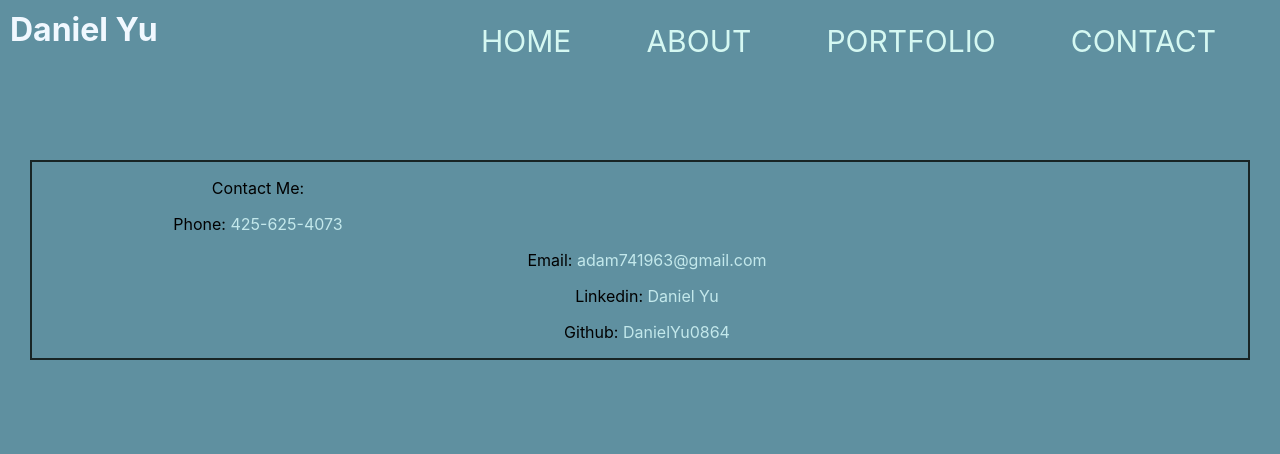
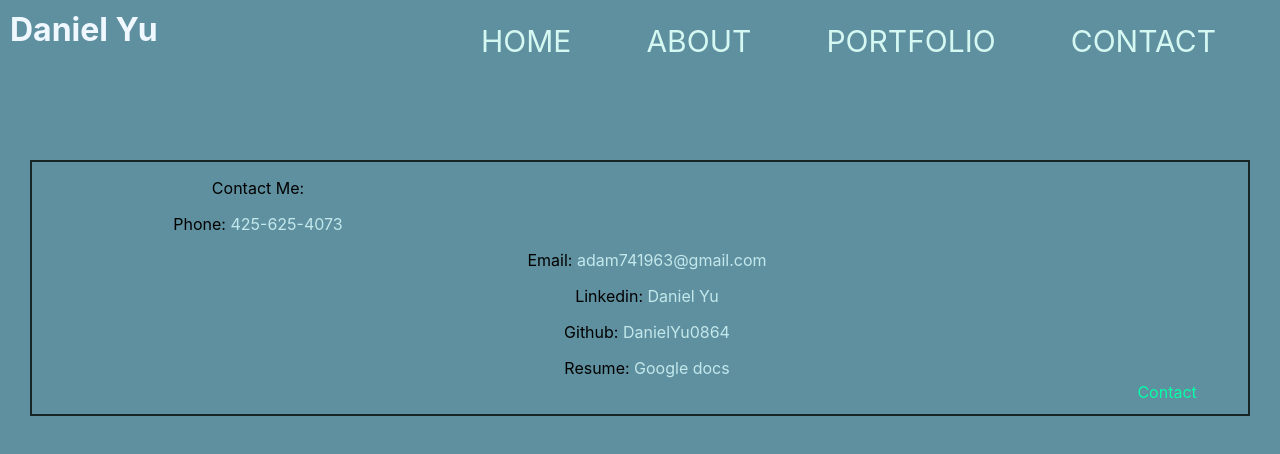
Before and after one commit to DanielYu0864/DanielYu-HomeWork-20-React-Portfolio, a React (Create React App) app: page /contact in a window 1280 px wide. Shown: the top 454 px of the page. Built offline with nearby package versions, Linux system fonts and the light colour scheme.

Commit message:
Resume setup

```diff
--- a/src/App.js
+++ b/src/App.js
@@ -2,7 +2,6 @@ import logo from './logo.svg';
 import { BrowserRouter as Router, Route } from 'react-router-dom';
 import './App.css';
 import Header from './Components/Header';
-import Footer from './Components/Footer';
 import Nav from './Components/Nav';
 import About from './pages/About';
 import Portfolio from './pages/Portfolio';
@@ -21,7 +20,6 @@ function App() {
         <Route exact path='/portfolio' render={() =><Portfolio/>} />
         <Route exact path='/contact' render={() =><Contact/>} />
       </Router>
-      {/* <Footer/> */}
     </div>
   );
 }
--- a/src/Components/Footer/index.js
+++ b/src/Components/Footer/index.js
@@ -1,9 +1,9 @@
 import React from 'react'
-
-function Footer() {
+import './style.css'
+function Footer({value}) {
   return (
-      <footer>
-        Footer
+      <footer className='go-top'>
+        <a href="#header">{value}</a>
       </footer>
   )
 }
--- a/src/Components/Footer/style.css
+++ b/src/Components/Footer/style.css
@@ -0,0 +1,32 @@
+footer {
+  text-align: right;
+}
+
+.go-top {
+  display: flex;
+  justify-content: flex-end;
+  position: relative;
+  top: -12px;
+  left: -4vw;
+}
+
+.go-top a {
+  color: #04ffa6 !important;
+}
+
+.go-top a::before {
+  content: '';
+  display: block;
+  height: 3px;
+  background-color:#04ffa6;
+
+  position: absolute;
+  bottom: 0;
+  width: 0%;
+
+  transition: all ease-in-out 250ms;
+}
+
+.go-top a:hover::before {
+  width: 35px;
+}
--- a/src/Components/Header/index.js
+++ b/src/Components/Header/index.js
@@ -2,7 +2,7 @@ import React from 'react'
 import './style.css'
 function Header() {
   return (
-      <h1 className='header'>Daniel Yu</h1>
+      <h1 className='header' id='header'>Daniel Yu</h1>
   )
 }
 
--- a/src/pages/About/index.js
+++ b/src/pages/About/index.js
@@ -1,4 +1,5 @@
 import React from 'react'
+import Footer from '../../Components/Footer';
 import AboutMe from '../../Components/AboutMe'
 import MyPicture from '../../Components/MyPicture';
 import './style.css'
@@ -8,6 +9,7 @@ function About() {
       <div>
       <MyPicture/>
       <AboutMe/>
+      <Footer value='About'/>
       </div>
     </div>
   )
--- a/src/pages/Contact/index.js
+++ b/src/pages/Contact/index.js
@@ -1,4 +1,5 @@
 import React from 'react';
+import Footer from '../../Components/Footer';
 import './style.css';
 
 function Contact() {
@@ -10,7 +11,9 @@ function Contact() {
           <p>Email: <a href="mailto:adam741963@gmail.com">adam741963@gmail.com</a></p>
           <p>Linkedin: <a href="https://www.linkedin.com/in/daniel-yu-264360199/">Daniel Yu</a></p>
           <p>Github: <a href="https://github.com/DanielYu0864">DanielYu0864</a></p>
+          <p>Resume: <a href="https://docs.google.com/document/d/1Ya9Fd6Vm6wtb08S1Np3QUaCqCZpPwpZ67If9TPSfGKA/edit?usp=sharing">Google docs</a></p>
       </ul>
+      <Footer value='Contact'/>
     </div>
   )
 }
--- a/src/pages/Portfolio/index.js
+++ b/src/pages/Portfolio/index.js
@@ -1,4 +1,5 @@
-import React, { useState } from 'react'
+import React from 'react';
+import Footer from '../../Components/Footer';
 import ProjectSreenshot from '../../Components/ProjectScreenhot';
 import project from './projectArray';
 import './style.css'
@@ -53,7 +54,7 @@ function Portfolio() {
       }
       </div>
 
-
+      <Footer value='TOP'/>
     </div>
   )
 }
--- a/src/pages/Portfolio/style.css
+++ b/src/pages/Portfolio/style.css
@@ -18,9 +18,10 @@
   box-sizing: border-box;
   box-shadow: 0px 4px 4px rgba(0, 0, 0, 0.25);
   border-radius: 5px;
-  margin: 15px;
   position: relative;
+  margin: 10px;
   margin-top: auto;
+  margin-bottom: 25px;
   top: 50px;
   display: inline-table;
 }
@@ -32,7 +33,7 @@ li {
 }
 .project, .backend, .frontend {
   height: 100%;
-  /* width: auto; */
+  width: auto;
 }
 .project h2, .backend h2, .frontend h2 {
   color: azure;
@@ -48,7 +49,7 @@ li {
   box-sizing: border-box;
 	position: relative;
 	display: inline-block;
-	max-width: 100%;
+	/* max-width: 100%; */
 }
 
 .SkateFinder img,
```
